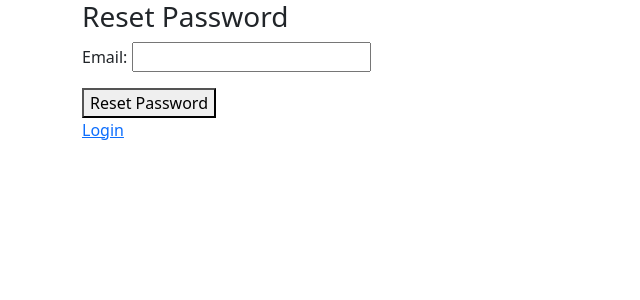
After one commit to Badsha-ugv/ostad-project-3-sales-management-sytem, a Django app: page /password-reset/ in a window 1280 px wide. The commit adds this page. Shown: the top 300 px of the page, without its empty margins (0-640 px from the left). Run offline with Django 5.2, Linux system fonts and the light colour scheme; some libraries are stand-ins or nearby versions.

Commit message:
password reset changes add

```diff
--- a/account/templates/registration/login.html
+++ b/account/templates/registration/login.html
@@ -16,7 +16,7 @@
                     Dont have an account?  <a class="" href="{% url 'account:register' %}"> Create Now</a>
                 </p>
 
-                <a href="">Forgot password?</a>
+                <a href="{% url 'password_reset' %}">Forgot password?</a>
             </div>
         </div>
     </div>
--- /dev/null
+++ b/account/templates/registration/password_reset.html
@@ -0,0 +1,18 @@
+{% extends 'base.html' %}
+
+{% block content %}
+
+<div class="container">
+   <h3>Reset Password</h3>
+
+   <form method="POST" >
+      {% csrf_token %}
+      {{ form.as_p }}
+      <button type="submit">Reset Password</button>
+   </form>
+
+   <a href="{% url 'account:login' %}">Login</a>
+
+</div>
+
+{% endblock %}
--- a/account/urls.py
+++ b/account/urls.py
@@ -1,5 +1,6 @@
 from django.urls import path
 from . import views
+
 
 app_name = 'account'
 
@@ -9,4 +10,7 @@ urlpatterns = [
     path('logout/', views.logout_view, name='logout'),
     path('register/', views.register_view, name='register'),
 
+
+
+
 ]
--- a/home/urls.py
+++ b/home/urls.py
@@ -1,6 +1,15 @@
 
 from django.contrib import admin
 from django.urls import path, include
+
+from django.contrib.auth. views import (
+    PasswordResetView,
+    PasswordResetDoneView,
+    PasswordResetConfirmView,
+    PasswordResetCompleteView,
+    # PasswordChangeView,
+    # PasswordChangeDoneView,
+)
 
 urlpatterns = [
     path('admin/', admin.site.urls, name='admin'),
@@ -8,4 +17,12 @@ urlpatterns = [
     path('', include('index.urls', namespace='index')),
 
 
+    # rest password url
+    path('password-reset/', PasswordResetView.as_view(template_name='registration/password_reset.html'), name='password_reset'),
+    path('password-reset/done/', PasswordResetDoneView.as_view(template_name='registration/password_reset_done.html'), name='password_reset_done'),
+    path('password-reset/confirm/<uidb64>/<token>/', PasswordResetConfirmView.as_view(template_name='registration/password_reset_confirm.html'), name='password_reset_confirm'),
+    path('reset/complete/', PasswordResetCompleteView.as_view(template_name='registration/password_reset_complete.html'), name='password_reset_complete')
+
+
+
 ]
```
Also changed, not shown: account/templates/registration/password_reset_complete.html (added, +10 -0 lines), account/templates/registration/password_reset_confirm.html (added, +15 -0 lines), account/templates/registration/password_reset_done.html (added, +13 -0 lines), account/views.py (line endings or trailing spaces), db.sqlite3.
